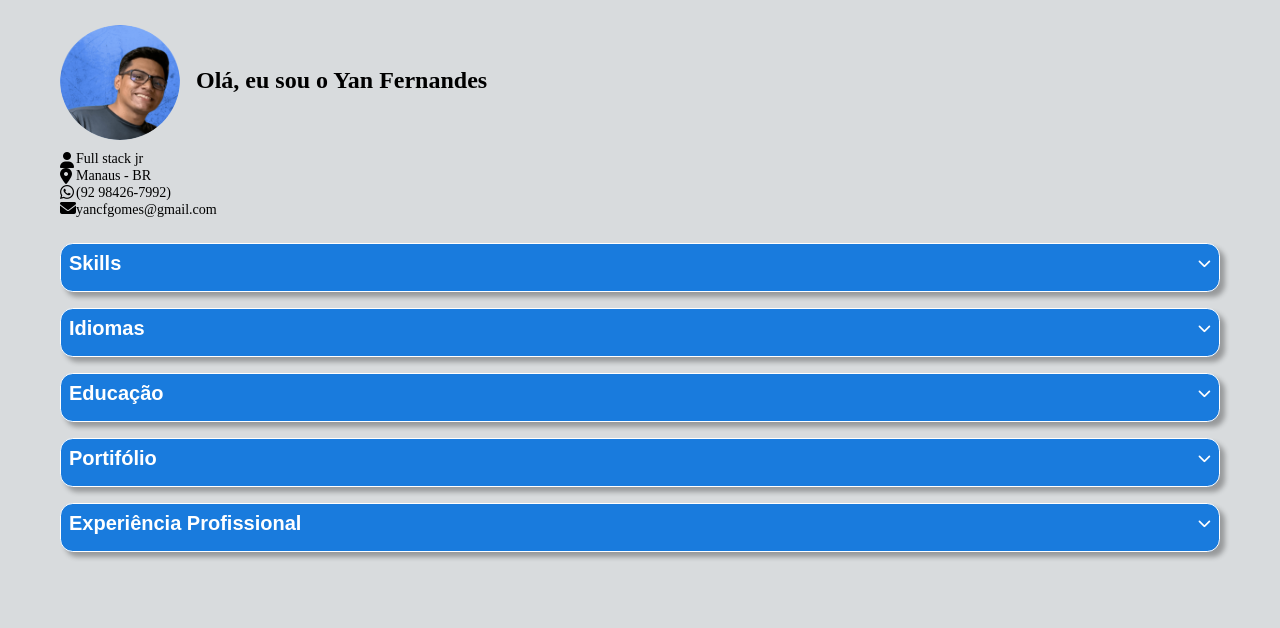
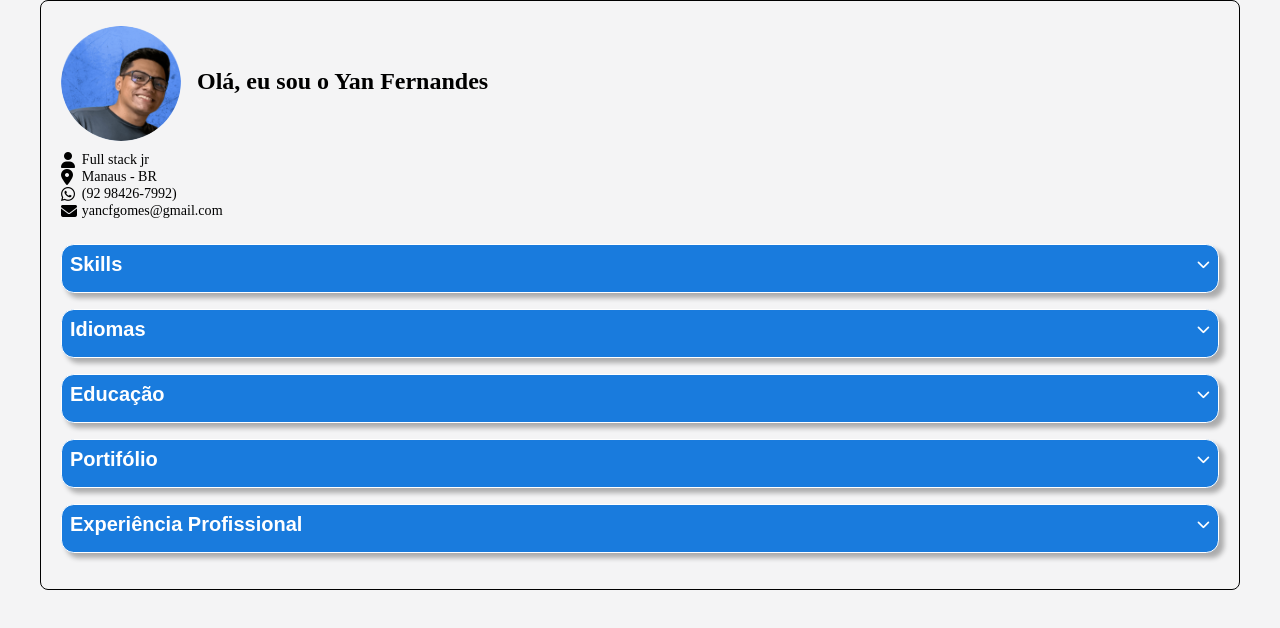
Before and after one commit to yancfgomes/my-portfolio, a plain HTML site: page index.html in a window 1280 px wide. Drawn offline with Linux system fonts and the light colour scheme.

Commit message:
style: update header styles with margin and gap adjustments; enhance body background with border and border-radius

```diff
--- a/src/css/header.css
+++ b/src/css/header.css
@@ -29,6 +29,7 @@ header h1{
     flex-direction: column;
     align-items: flex-start;
     width: auto;
+    margin-left: 0.3rem;
 }
 
 .icons{
@@ -39,6 +40,7 @@ header h1{
     display: flex;
     flex-direction: column;
     align-items: flex-start;
+    gap: 1px;
 
 }
 .profile-img {
--- a/src/css/styles.css
+++ b/src/css/styles.css
@@ -2,8 +2,9 @@ body {
     max-width: 1200px;
     margin: 0 auto;
     padding: 20px;
-    background-color: rgb(216, 219, 221);
-
+    background-color: rgba(244, 244, 245, 0.948);
+    border: 1px solid black;
+    border-radius: 8px;
 }
 
 
```
